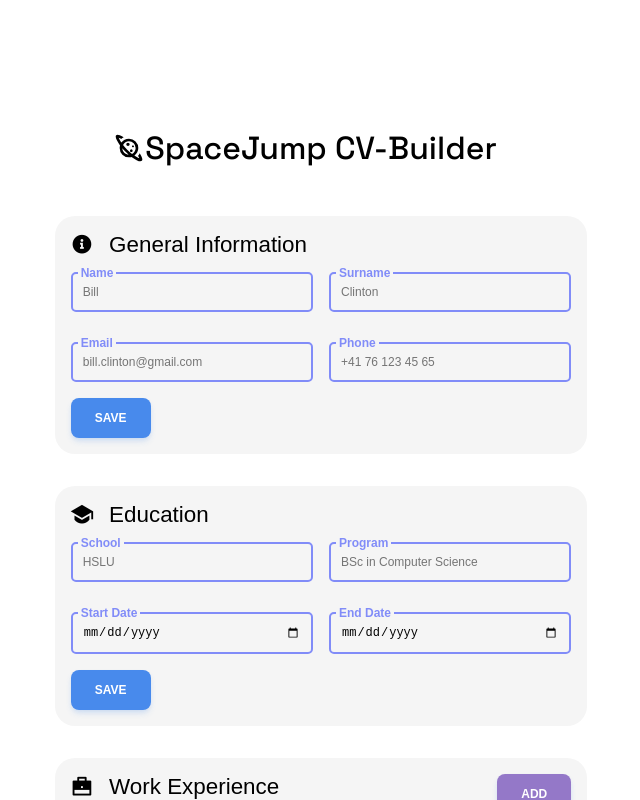
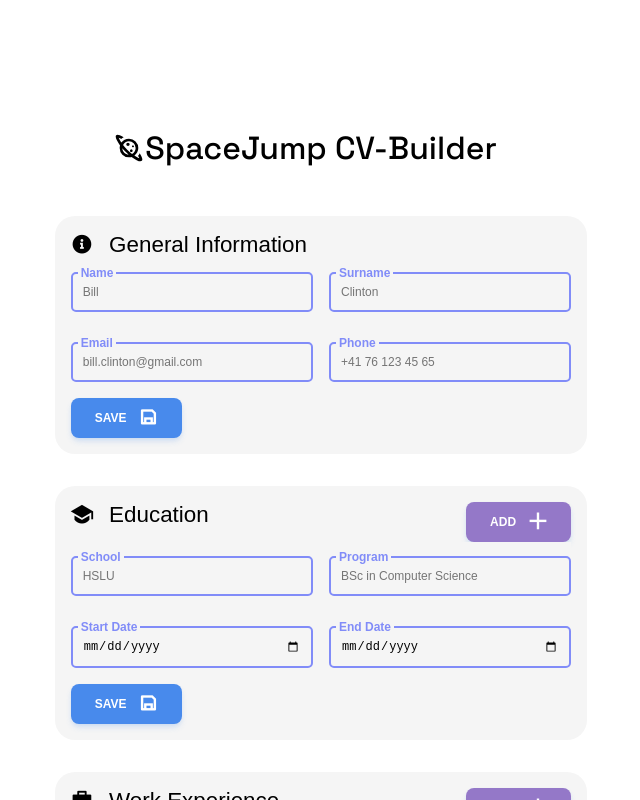
Before and after one commit to simonjaeggi/odinproject-cvbuilder, a React (Vite) app: page / in a window 1280 px wide. Shown: the whole page, without its empty margins (319-959 px from the left). Built offline with nearby package versions, Linux system fonts and the light colour scheme.

Commit message:
Added icons to buttons and removed add/remove buttons when not in editing mode

```diff
--- a/src/components/Form/EducationForm/EducationForm.tsx
+++ b/src/components/Form/EducationForm/EducationForm.tsx
@@ -6,40 +6,83 @@ import { useState } from "react";
 
 function EducationForm() {
     const [isEditable, setEditable] = useState(true);
+    const [inputs, setInputs] = useState([{ id: 0 }]);
 
-    const buttonClickHandler = () => {
+    const saveButtonClickHandler = () => {
         setEditable(!isEditable);
+    };
+    const addButtonClickHandler = () => {
+        setInputs((previousInputs) => [
+            ...previousInputs,
+            { id: inputs.length },
+        ]);
+    };
+
+    const removeClickHandler = () => {
+        setInputs((previousInputs) => previousInputs.slice(0, -1));
     };
     return (
         <div className="form-section">
-            <FormTitle icon="ri-graduation-cap-fill" title="Education"></FormTitle>
-            <div className="form-inputs">
+            <div className="flex-row space-between">
+                <FormTitle
+                    icon="ri-graduation-cap-fill"
+                    title="Education"
+                ></FormTitle>
+
+                {isEditable && (
+                    <div className="flex-row gap-1rem">
+                        {inputs.length > 1 && (
+                            <Button
+                                clickhandler={removeClickHandler}
+                                bgColor="#D93934"
+                                label="Remove"
+                                icon="ri-delete-bin-line"
+                            ></Button>
+                        )}
+
+                        <Button
+                            clickhandler={addButtonClickHandler}
+                            bgColor="#9478C8"
+                            label="ADD"
+                            icon="ri-add-large-line"
+                        ></Button>
+                    </div>
+                )}
+            </div>
+            {inputs.map((id) => (
+                <div key={`edu-input-wrapper-${id}`} className="form-inputs">
                     <Input
+                        key={`edu-company-${id}`}
                         isDisabled={!isEditable}
                         placeholder="HSLU"
                         label="School"
-                ></Input>
+                    />
                     <Input
+                        key={`edu-program-${id}`}
                         isDisabled={!isEditable}
                         placeholder="BSc in Computer Science"
                         label="Program"
-                ></Input>
+                    />
                     <Input
+                        key={`edu-start-${id}`}
                         isDisabled={!isEditable}
                         label="Start Date"
                         type="date"
-                ></Input>
+                    />
                     <Input
+                        key={`edu-end-${id}`}
                         isDisabled={!isEditable}
                         label="End Date"
                         type="date"
-                ></Input>
+                    />
                 </div>
+            ))}
 
             <Button
-                clickhandler={buttonClickHandler}
+                clickhandler={saveButtonClickHandler}
                 label={isEditable ? "Save" : "Edit"}
                 bgColor={isEditable ? undefined : "#D93934"}
+                icon={isEditable ? "ri-save-line" : "ri-pencil-fill"}
             ></Button>
         </div>
     );
--- a/src/components/Form/InformationForm/InformationForm.tsx
+++ b/src/components/Form/InformationForm/InformationForm.tsx
@@ -1,5 +1,5 @@
-import "../Form.css"
-import "./InformationForm.css"
+import "../Form.css";
+import "./InformationForm.css";
 import Input from "../../Input/Input.tsx";
 import Button from "../../Button/Button.tsx";
 import FormTitle from "../FormTitle/FormTitle.tsx";
@@ -8,19 +8,46 @@ import { useState } from "react";
 function InformationForm() {
     const [isEditable, setEditable] = useState(true);
 
-    const buttonClickHandler = () => { setEditable(!isEditable) }
+    const saveButtonClickHandler = () => {
+        setEditable(!isEditable);
+    };
 
     return (
         <div className="form-section">
-            <FormTitle icon="ri-information-2-fill" title="General Information"></FormTitle>
-
+            <FormTitle
+                icon="ri-information-2-fill"
+                title="General Information"
+            ></FormTitle>
             <div className="form-inputs">
-                <Input isDisabled={!isEditable} placeholder="Bill" label="Name"></Input>
-                <Input isDisabled={!isEditable} placeholder="Clinton" label="Surname"></Input>
-                <Input isDisabled={!isEditable} placeholder="bill.clinton@gmail.com" label="Email" type="email"></Input>
-                <Input isDisabled={!isEditable} placeholder="+41 76 123 45 65" label="Phone" type="tel"></Input>
+                <Input
+                    isDisabled={!isEditable}
+                    placeholder="Bill"
+                    label="Name"
+                ></Input>
+                <Input
+                    isDisabled={!isEditable}
+                    placeholder="Clinton"
+                    label="Surname"
+                ></Input>
+                <Input
+                    isDisabled={!isEditable}
+                    placeholder="bill.clinton@gmail.com"
+                    label="Email"
+                    type="email"
+                ></Input>
+                <Input
+                    isDisabled={!isEditable}
+                    placeholder="+41 76 123 45 65"
+                    label="Phone"
+                    type="tel"
+                ></Input>
             </div>
-            <Button clickhandler={buttonClickHandler} label={isEditable ? "Save" : "Edit"} bgColor={isEditable ? undefined : "#D93934"}></Button>
+            <Button
+                clickhandler={saveButtonClickHandler}
+                label={isEditable ? "Save" : "Edit"}
+                bgColor={isEditable ? undefined : "#D93934"}
+                icon={isEditable ? "ri-save-line" : "ri-pencil-fill"}
+            ></Button>
         </div>
     );
 }
--- a/src/components/Form/WorkForm/WorkForm.tsx
+++ b/src/components/Form/WorkForm/WorkForm.tsx
@@ -6,7 +6,7 @@ import { useState } from "react";
 
 function WorkForm() {
     const [isEditable, setEditable] = useState(true);
-    const [inputs, setInputs] = useState([{id: 0}]);
+    const [inputs, setInputs] = useState([{ id: 0 }]);
 
     const saveButtonClickHandler = () => {
         setEditable(!isEditable);
@@ -14,7 +14,7 @@ function WorkForm() {
     const addButtonClickHandler = () => {
         setInputs((previousInputs) => [
             ...previousInputs,
-            {id: inputs.length},
+            { id: inputs.length },
         ]);
     };
 
@@ -30,12 +30,14 @@ function WorkForm() {
                     title="Work Experience"
                 ></FormTitle>
 
+                {isEditable && (
                     <div className="flex-row gap-1rem">
                         {inputs.length > 1 && (
                             <Button
                                 clickhandler={removeClickHandler}
                                 bgColor="#D93934"
-                            label="Remove last"
+                                label="Remove"
+                                icon="ri-delete-bin-line"
                             ></Button>
                         )}
 
@@ -43,31 +45,33 @@ function WorkForm() {
                             clickhandler={addButtonClickHandler}
                             bgColor="#9478C8"
                             label="ADD"
+                            icon="ri-add-large-line"
                         ></Button>
                     </div>
+                )}
             </div>
-            {inputs.map(( id ) => (
-                <div key={`input-wrapper-${id}`} className="form-inputs">
+            {inputs.map(({id}) => (
+                <div key={`work-input-wrapper-${id}`} className="form-inputs">
                     <Input
-                        key={`company-${id}`}
+                        key={`work-company-${id}`}
                         isDisabled={!isEditable}
                         placeholder="Alphabet Inc"
                         label="Company"
                     />
                     <Input
-                        key={`position-${id}`}
+                        key={`work-position-${id}`}
                         isDisabled={!isEditable}
                         placeholder="Senior Software Engineer"
                         label="Position"
                     />
                     <Input
-                        key={`start-${id}`}
+                        key={`work-start-${id}`}
                         isDisabled={!isEditable}
                         label="Start Date"
                         type="date"
                     />
                     <Input
-                        key={`end-${id}`}
+                        key={`work-end-${id}`}
                         isDisabled={!isEditable}
                         label="End Date"
                         type="date"
@@ -79,6 +83,7 @@ function WorkForm() {
                 clickhandler={saveButtonClickHandler}
                 label={isEditable ? "Save" : "Edit"}
                 bgColor={isEditable ? undefined : "#D93934"}
+                icon={isEditable ? "ri-save-line" : "ri-pencil-fill"}
             ></Button>
         </div>
     );
```
Lines whose indentation alone changed are shown as unchanged.
